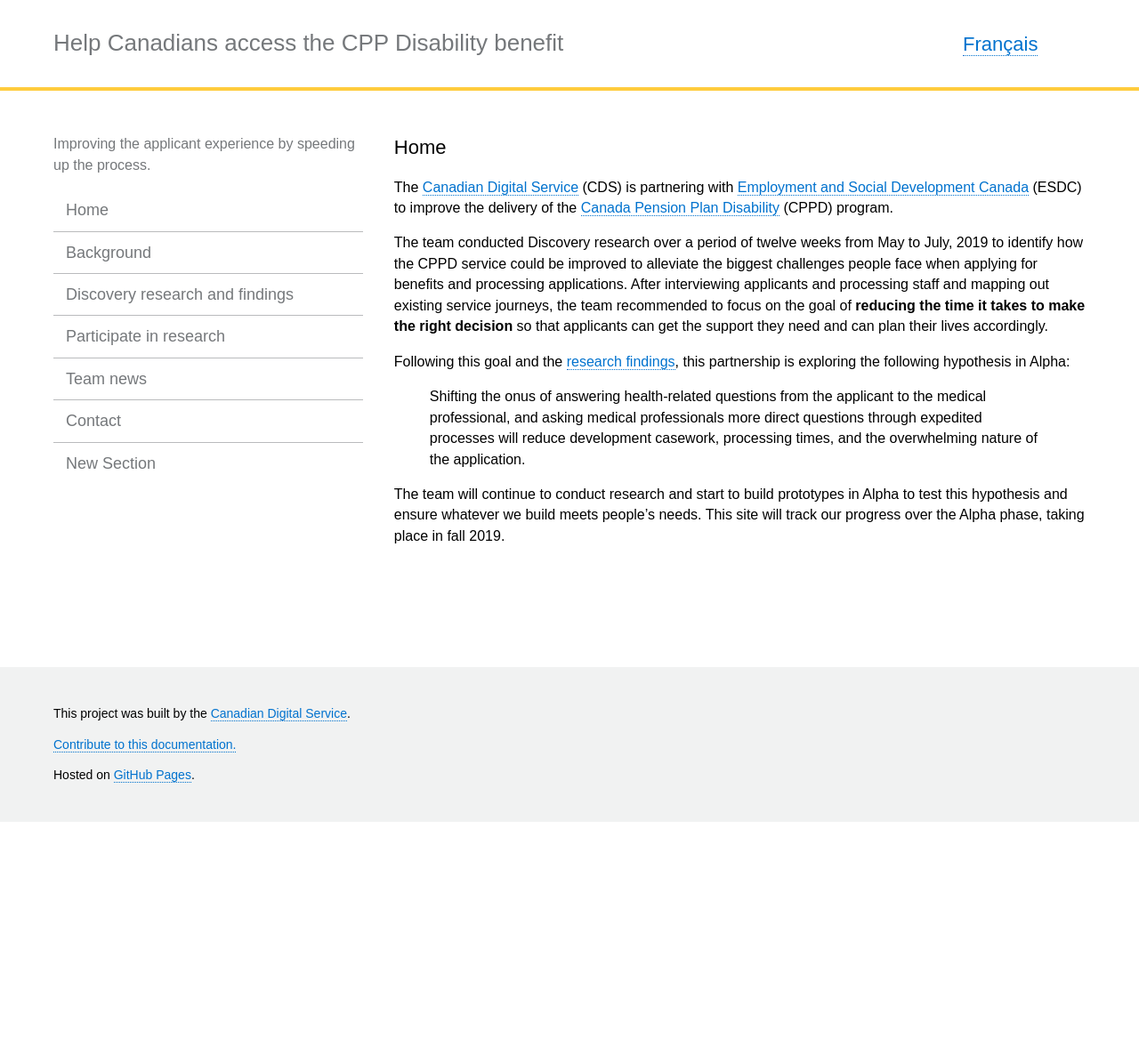
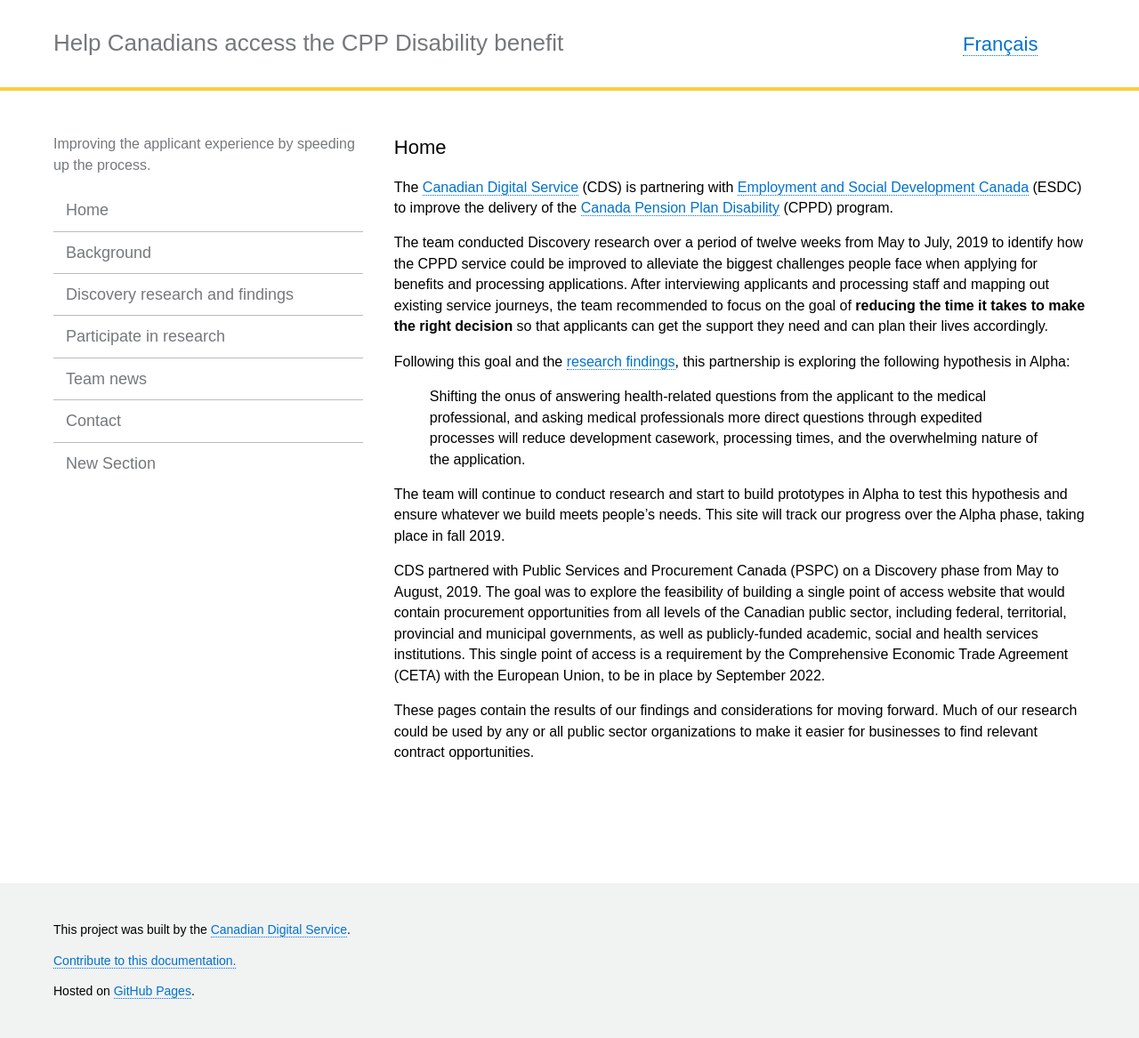
Before and after one commit to cds-snc/pspc-documentation, a Jekyll site: the page built from _pages/en/home.md, in a window 1280 px wide. Shown: the whole page at 89% size. Built offline with Jekyll 4.4.1, drawn with Linux system fonts in a browser that asks for light colours; before the commit the page ends 924 px from its top, so only the background shows below that.

Commit message:
Update home.md

```diff
--- a/_pages/en/home.md
+++ b/_pages/en/home.md
@@ -6,3 +6,7 @@ permalink: "/home/"
 trans_url: "/accueil/"
 ---
 {% include home.md %}
+
+CDS partnered with Public Services and Procurement Canada (PSPC) on a Discovery phase from May to August, 2019. The goal was to explore the feasibility of building a single point of access website that would contain procurement opportunities from all levels of the Canadian public sector, including federal, territorial, provincial and municipal governments, as well as publicly-funded academic, social and health services institutions. This single point of access is a requirement by the Comprehensive Economic Trade Agreement (CETA) with the European Union, to be in place by September 2022.
+
+These pages contain the results of our findings and considerations for moving forward. Much of our research could be used by any or all public sector organizations to make it easier for businesses to find relevant contract opportunities.
```
